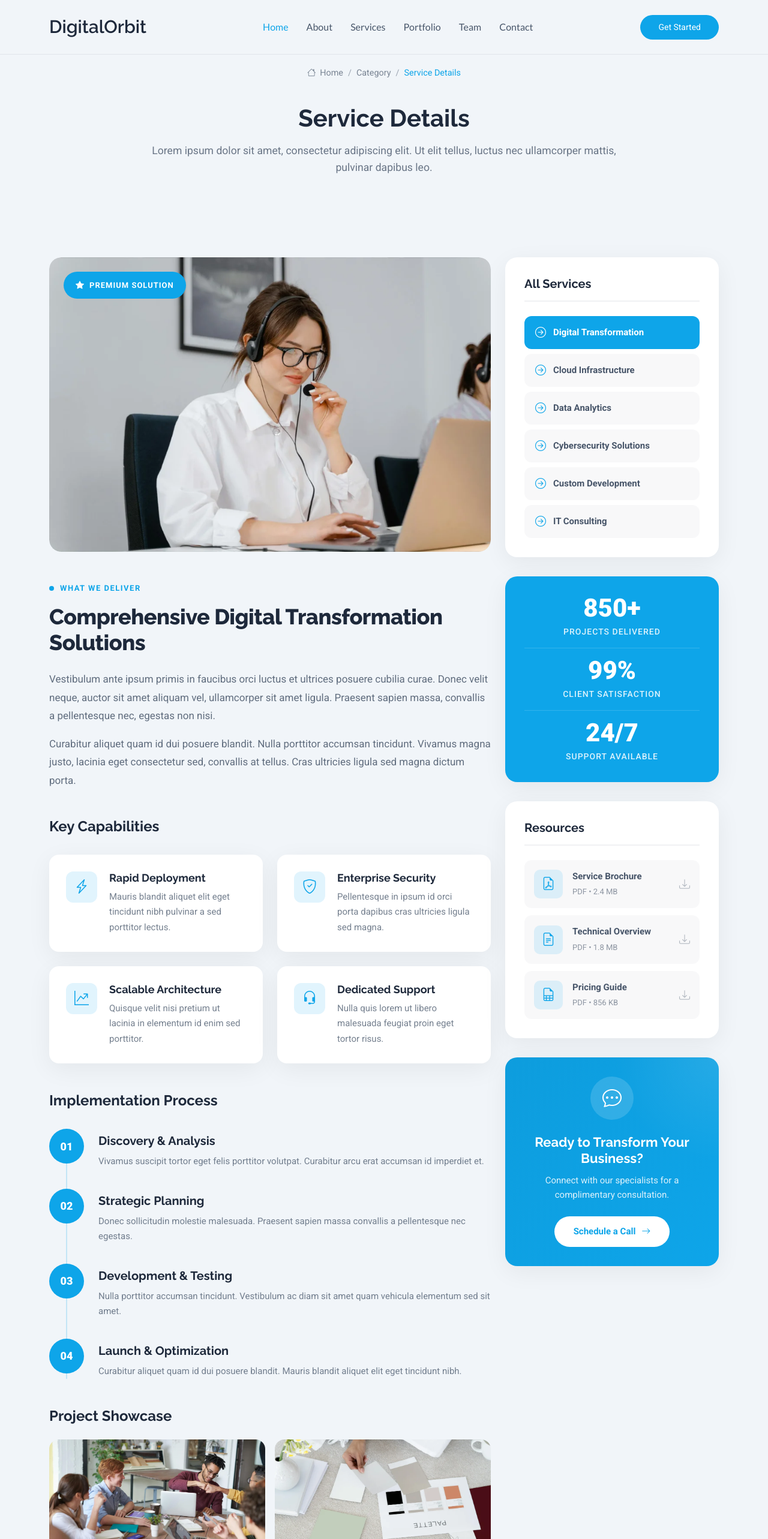
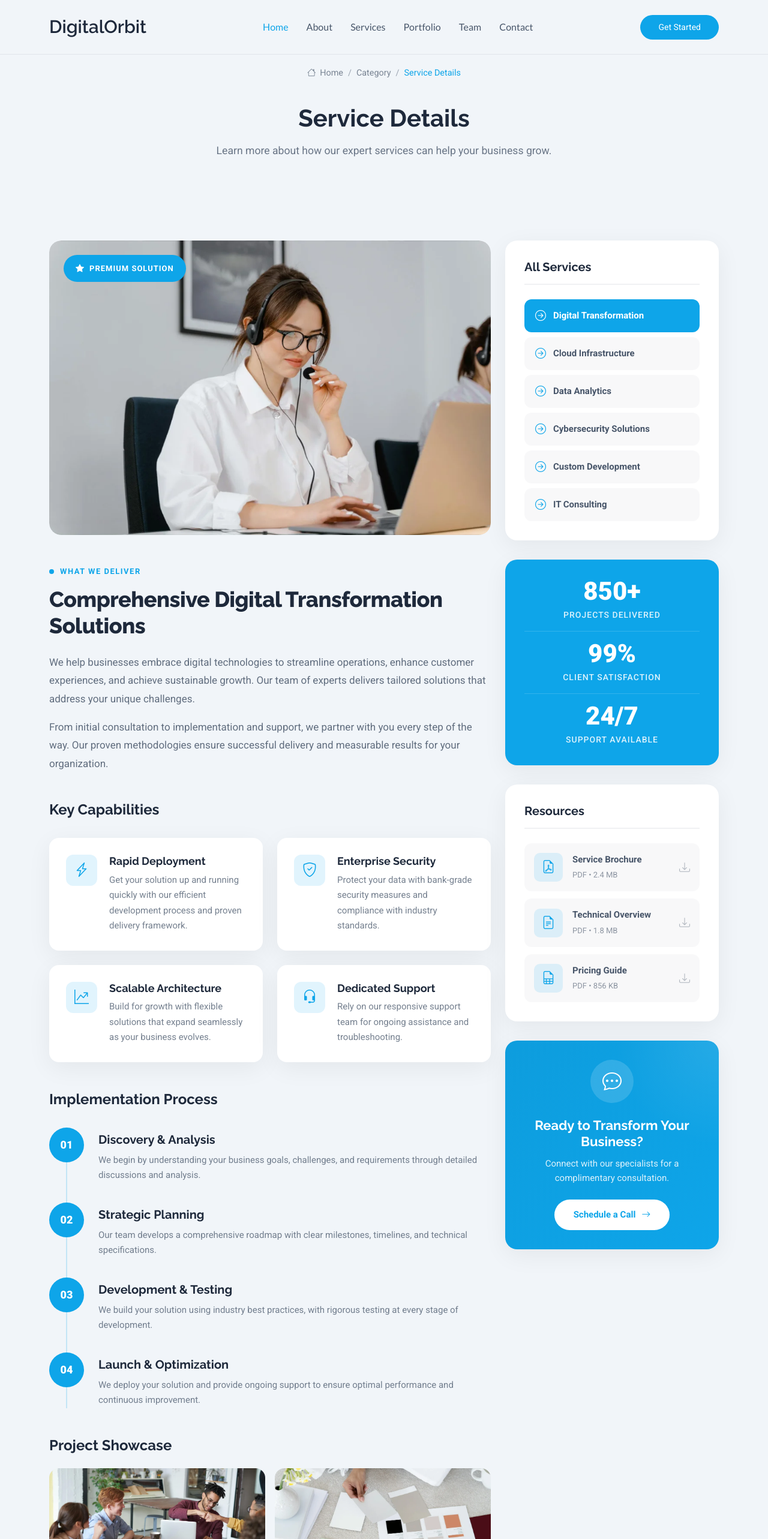
Before and after one commit to qamarabbas408/digitalorbit-fe, a Next.js app: page /service-details in a window 1280 px wide. Shown: the top 2566 px of the page at 60% size. Built offline with nearby package versions, Linux system fonts and the light colour scheme; no server answers; the database is empty.

Commit message:
all dumy text replaced with actual

```diff
--- a/src/app/not-found.tsx
+++ b/src/app/not-found.tsx
@@ -27,7 +27,7 @@ export default function NotFound() {
               <span className="error-badge">Oops!</span>
               <h1 className="error-heading">Something Went Wrong</h1>
               <p className="error-text">
-                Lorem ipsum dolor sit amet, consectetur adipiscing elit. Nullam euismod metus vel sem bibendum, a sagittis arcu posuere. Phasellus vehicula ipsum non massa fermentum.
+                The page you're looking for doesn't exist or has been moved. Let's get you back on track.
               </p>
 
               <div className="action-buttons">
--- a/src/app/portfolio-details/page.tsx
+++ b/src/app/portfolio-details/page.tsx
@@ -16,7 +16,7 @@ export default function PortfolioDetailsPage() {
         </div>
         <div className="title-wrapper">
           <h1>Portfolio Details</h1>
-          <p>Lorem ipsum dolor sit amet, consectetur adipiscing elit. Ut elit tellus, luctus nec ullamcorper mattis, pulvinar dapibus leo.</p>
+          <p>Explore our recent work and see how we transform ideas into digital reality.</p>
         </div>
       </div>{/* End Page Title */}
 
@@ -68,7 +68,7 @@ export default function PortfolioDetailsPage() {
                   <span>Web Application</span>
                 </div>
                 <h1 className="project-title">Creative Digital Experience Platform</h1>
-                <p className="project-excerpt">Pellentesque habitant morbi tristique senectus et netus et malesuada fames ac turpis egestas. Vestibulum tortor quam, feugiat vitae ultricies eget.</p>
+                <p className="project-excerpt">A comprehensive digital platform designed to deliver exceptional user experiences with cutting-edge technology and intuitive design.</p>
                 <div className="meta-grid">
                   <div className="meta-item">
                     <span className="meta-label">Client</span>
@@ -127,9 +127,9 @@ export default function PortfolioDetailsPage() {
                     <span className="block-icon"><i className="bi bi-file-text"></i></span>
                     <h3>Project Overview</h3>
                   </div>
-                  <p className="lead-text">Curabitur aliquet quam id dui posuere blandit. Nulla porttitor accumsan tincidunt. Praesent sapien massa, convallis a pellentesque nec, egestas non nisi.</p>
-                  <p>Sed porttitor lectus nibh. Cras ultricies ligula sed magna dictum porta. Vivamus suscipit tortor eget felis porttitor volutpat. Curabitur non nulla sit amet nisl tempus convallis quis ac lectus. Proin eget tortor risus. Curabitur aliquet quam id dui posuere blandit.</p>
-                  <p>Mauris blandit aliquet elit, eget tincidunt nibh pulvinar a. Vestibulum ac diam sit amet quam vehicula elementum sed sit amet dui. Curabitur arcu erat, accumsan id imperdiet et, porttitor at sem.</p>
+                  <p className="lead-text">We developed a complete digital solution that streamlined operations, improved user engagement, and delivered measurable business results for our client.</p>
+                  <p>The project involved building a scalable architecture using modern technologies. We focused on creating an intuitive user interface while ensuring robust backend functionality. Regular testing and iterative improvements ensured the final product exceeded expectations.</p>
+                  <p>Our team worked closely with stakeholders to understand their unique requirements and delivered a solution that addressed their specific challenges while preparing them for future growth.</p>
                 </div>
 
                 <div className="challenge-solution" data-aos="fade-up" data-aos-delay="200">
@@ -140,7 +140,7 @@ export default function PortfolioDetailsPage() {
                           <i className="bi bi-puzzle"></i>
                         </div>
                         <h4>The Challenge</h4>
-                        <p>Vestibulum ante ipsum primis in faucibus orci luctus et ultrices posuere cubilia curae. Donec velit neque, auctor sit amet aliquam vel.</p>
+                        <p>The client needed a unified platform to manage multiple business processes while ensuring seamless integration with existing systems.</p>
                       </div>
                     </div>
                     <div className="col-md-6">
@@ -149,7 +149,7 @@ export default function PortfolioDetailsPage() {
                           <i className="bi bi-check2-circle"></i>
                         </div>
                         <h4>Our Solution</h4>
-                        <p>Nulla quis lorem ut libero malesuada feugiat. Proin eget tortor risus. Cras ultricies ligula sed magna dictum porta mauris.</p>
+                        <p>We built a custom solution with modular architecture, enabling easy scaling and integration while maintaining high performance.</p>
                       </div>
                     </div>
                   </div>
--- a/src/app/service-details/page.tsx
+++ b/src/app/service-details/page.tsx
@@ -16,7 +16,7 @@ export default function ServiceDetailsPage() {
         </div>
         <div className="title-wrapper">
           <h1>Service Details</h1>
-          <p>Lorem ipsum dolor sit amet, consectetur adipiscing elit. Ut elit tellus, luctus nec ullamcorper mattis, pulvinar dapibus leo.</p>
+          <p>Learn more about how our expert services can help your business grow.</p>
         </div>
       </div>{/* End Page Title */}
 
@@ -42,8 +42,8 @@ export default function ServiceDetailsPage() {
                   <span>What We Deliver</span>
                 </div>
                 <h2>Comprehensive Digital Transformation Solutions</h2>
-                <p>Vestibulum ante ipsum primis in faucibus orci luctus et ultrices posuere cubilia curae. Donec velit neque, auctor sit amet aliquam vel, ullamcorper sit amet ligula. Praesent sapien massa, convallis a pellentesque nec, egestas non nisi.</p>
-                <p>Curabitur aliquet quam id dui posuere blandit. Nulla porttitor accumsan tincidunt. Vivamus magna justo, lacinia eget consectetur sed, convallis at tellus. Cras ultricies ligula sed magna dictum porta.</p>
+                <p>We help businesses embrace digital technologies to streamline operations, enhance customer experiences, and achieve sustainable growth. Our team of experts delivers tailored solutions that address your unique challenges.</p>
+                <p>From initial consultation to implementation and support, we partner with you every step of the way. Our proven methodologies ensure successful delivery and measurable results for your organization.</p>
               </div>
 
               {/* Key Features */}
@@ -57,7 +57,7 @@ export default function ServiceDetailsPage() {
                       </div>
                       <div className="feature-content">
                         <h4>Rapid Deployment</h4>
-                        <p>Mauris blandit aliquet elit eget tincidunt nibh pulvinar a sed porttitor lectus.</p>
+                        <p>Get your solution up and running quickly with our efficient development process and proven delivery framework.</p>
                       </div>
                     </div>
                   </div>
@@ -68,7 +68,7 @@ export default function ServiceDetailsPage() {
                       </div>
                       <div className="feature-content">
                         <h4>Enterprise Security</h4>
-                        <p>Pellentesque in ipsum id orci porta dapibus cras ultricies ligula sed magna.</p>
+                        <p>Protect your data with bank-grade security measures and compliance with industry standards.</p>
                       </div>
                     </div>
                   </div>
@@ -79,7 +79,7 @@ export default function ServiceDetailsPage() {
                       </div>
                       <div className="feature-content">
                         <h4>Scalable Architecture</h4>
-                        <p>Quisque velit nisi pretium ut lacinia in elementum id enim sed porttitor.</p>
+                        <p>Build for growth with flexible solutions that expand seamlessly as your business evolves.</p>
                       </div>
                     </div>
                   </div>
@@ -90,7 +90,7 @@ export default function ServiceDetailsPage() {
                       </div>
                       <div className="feature-content">
                         <h4>Dedicated Support</h4>
-                        <p>Nulla quis lorem ut libero malesuada feugiat proin eget tortor risus.</p>
+                        <p>Rely on our responsive support team for ongoing assistance and troubleshooting.</p>
                       </div>
                     </div>
                   </div>
@@ -105,28 +105,28 @@ export default function ServiceDetailsPage() {
                     <div className="process-number">01</div>
                     <div className="process-content">
                       <h4>Discovery &amp; Analysis</h4>
-                      <p>Vivamus suscipit tortor eget felis porttitor volutpat. Curabitur arcu erat accumsan id imperdiet et.</p>
+                      <p>We begin by understanding your business goals, challenges, and requirements through detailed discussions and analysis.</p>
                     </div>
                   </div>
                   <div className="process-item">
                     <div className="process-number">02</div>
                     <div className="process-content">
                       <h4>Strategic Planning</h4>
-                      <p>Donec sollicitudin molestie malesuada. Praesent sapien massa convallis a pellentesque nec egestas.</p>
+                      <p>Our team develops a comprehensive roadmap with clear milestones, timelines, and technical specifications.</p>
                     </div>
                   </div>
                   <div className="process-item">
                     <div className="process-number">03</div>
                     <div className="process-content">
                       <h4>Development &amp; Testing</h4>
-                      <p>Nulla porttitor accumsan tincidunt. Vestibulum ac diam sit amet quam vehicula elementum sed sit amet.</p>
+                      <p>We build your solution using industry best practices, with rigorous testing at every stage of development.</p>
                     </div>
                   </div>
                   <div className="process-item">
                     <div className="process-number">04</div>
                     <div className="process-content">
                       <h4>Launch &amp; Optimization</h4>
-                      <p>Curabitur aliquet quam id dui posuere blandit. Mauris blandit aliquet elit eget tincidunt nibh.</p>
+                      <p>We deploy your solution and provide ongoing support to ensure optimal performance and continuous improvement.</p>
                     </div>
                   </div>
                 </div>
--- a/src/app/starter-page/page.tsx
+++ b/src/app/starter-page/page.tsx
@@ -16,7 +16,7 @@ export default function StarterPagePage() {
         </div>
         <div className="title-wrapper">
           <h1>Starter Page</h1>
-          <p>Lorem ipsum dolor sit amet, consectetur adipiscing elit. Ut elit tellus, luctus nec ullamcorper mattis, pulvinar dapibus leo.</p>
+          <p>A clean slate for your custom content. Build something unique for your business.</p>
         </div>
       </div>{/* End Page Title */}
 
@@ -24,12 +24,12 @@ export default function StarterPagePage() {
       <section id="starter-section" className="starter-section section">
         {/* Section Title */}
         <div className="container section-title" data-aos="fade-up">
-          <h2>Starter Section</h2>
-          <p>Necessitatibus eius consequatur ex aliquid fuga eum quidem sint consectetur velit</p>
+          <h2>Getting Started</h2>
+          <p>Begin your journey with us and transform your digital presence</p>
         </div>{/* End Section Title */}
 
         <div className="container" data-aos="fade-up">
-          <p>Use this page as a starter for your own custom pages.</p>
+          <p>This is a placeholder page. Contact us to discuss your custom project requirements and let us bring your vision to life.</p>
         </div>
       </section>{/* /Starter Section Section */}
     </>
--- a/src/app/terms/page.tsx
+++ b/src/app/terms/page.tsx
@@ -48,13 +48,13 @@ export default function TermsPage() {
                 <div className="article-number">01</div>
                 <div className="article-content">
                   <h3>Acceptance of Terms</h3>
-                  <p>Lorem ipsum dolor sit amet, consectetur adipiscing elit. Sed do eiusmod tempor incididunt ut labore et dolore magna aliqua. Ut enim ad minim veniam, quis nostrud exercitation ullamco laboris.</p>
+                  <p>By accessing and using our website and services, you accept and agree to be bound by the terms and provision of this agreement. If you do not agree to abide by these terms, please do not use this service.</p>
                   <div className="highlight-card info">
                     <div className="card-icon">
                       <i className="bi bi-lightbulb"></i>
                     </div>
                     <div className="card-text">
-                      <p>Lorem ipsum dolor sit amet, consectetur adipiscing elit. Sed porttitor lectus nibh.</p>
+                      <p>Please read these terms carefully before using our services. Your continued use indicates acceptance of these terms.</p>
                     </div>
                   </div>
                 </div>
@@ -65,7 +65,7 @@ export default function TermsPage() {
                 <div className="article-number">02</div>
                 <div className="article-content">
                   <h3>Intellectual Property Rights</h3>
-                  <p>Nulla porttitor accumsan tincidunt. Curabitur aliquet quam id dui posuere blandit. Vestibulum ac diam sit amet quam vehicula elementum sed sit amet dui.</p>
+                  <p>All content, designs, graphics, logos, and other materials on our website are the intellectual property of Digital Orbits. Unauthorized reproduction, distribution, or modification is strictly prohibited.</p>
                   <div className="checklist">
                     <div className="check-item">
                       <i className="bi bi-check2-circle"></i>
@@ -92,14 +92,14 @@ export default function TermsPage() {
                 <div className="article-number">03</div>
                 <div className="article-content">
                   <h3>User Account Responsibilities</h3>
-                  <p>Praesent sapien massa, convallis a pellentesque nec, egestas non nisi. Curabitur arcu erat, accumsan id imperdiet et, porttitor at sem.</p>
+                  <p>You are responsible for maintaining the confidentiality of your account credentials and for all activities that occur under your account. Please notify us immediately of any unauthorized access.</p>
                   <div className="highlight-card warning">
                     <div className="card-icon">
                       <i className="bi bi-shield-exclamation"></i>
                     </div>
                     <div className="card-text">
                       <h5>Security Reminder</h5>
-                      <p>Donec sollicitudin molestie malesuada. Curabitur non nulla sit amet nisl tempus convallis quis ac lectus.</p>
+                      <p>Never share your password with third parties. Use strong, unique passwords and enable two-factor authentication when available.</p>
                     </div>
                   </div>
                 </div>
@@ -110,7 +110,7 @@ export default function TermsPage() {
                 <div className="article-number">04</div>
                 <div className="article-content">
                   <h3>Usage Restrictions</h3>
-                  <p>Vivamus magna justo, lacinia eget consectetur sed, convallis at tellus. Proin eget tortor risus cras ultricies ligula sed magna dictum porta.</p>
+                  <p>You agree not to use our services for any unlawful purpose or in any way that could damage, disable, or impair our platform. The following activities are strictly prohibited:</p>
                   <div className="restrictions-grid">
                     <div className="restriction-card">
                       <i className="bi bi-slash-circle"></i>
@@ -137,17 +137,17 @@ export default function TermsPage() {
                 <div className="article-number">05</div>
                 <div className="article-content">
                   <h3>Disclaimer of Warranties</h3>
-                  <p>Mauris blandit aliquet elit, eget tincidunt nibh pulvinar a. Nulla quis lorem ut libero malesuada feugiat. Pellentesque in ipsum id orci porta dapibus.</p>
+                  <p>Our services are provided "as is" without any warranties, express or implied. We do not guarantee that our services will be uninterrupted, secure, or error-free.</p>
                   <div className="disclaimer-panel">
                     <div className="panel-header">
                       <i className="bi bi-info-lg"></i>
                       <span>Service Limitations</span>
                     </div>
                     <ul className="panel-list">
-                      <li>Vestibulum ante ipsum primis in faucibus orci</li>
-                      <li>Donec velit neque, auctor sit amet aliquam vel</li>
-                      <li>Nulla porttitor accumsan tincidunt curabitur</li>
-                      <li>Praesent sapien massa convallis pellentesque</li>
+                      <li>Services may experience occasional downtime for maintenance</li>
+                      <li>We strive for accuracy but cannot guarantee all content is current</li>
+                      <li>User assumes responsibility for how they use our services</li>
+                      <li>Third-party integrations are subject to their own terms</li>
                     </ul>
                   </div>
                 </div>
@@ -158,7 +158,7 @@ export default function TermsPage() {
                 <div className="article-number">06</div>
                 <div className="article-content">
                   <h3>Limitation of Liability</h3>
-                  <p>Curabitur aliquet quam id dui posuere blandit. Vestibulum ante ipsum primis in faucibus orci luctus et ultrices posuere cubilia curae donec velit neque.</p>
+                  <p>Digital Orbits shall not be liable for any indirect, incidental, special, or consequential damages arising from your use of our services. Our total liability is limited to the amount paid for services.</p>
                 </div>
               </article>
 
@@ -167,7 +167,7 @@ export default function TermsPage() {
                 <div className="article-number">07</div>
                 <div className="article-content">
                   <h3>Indemnification Clause</h3>
-                  <p>Quisque velit nisi, pretium ut lacinia in, elementum id enim. Sed porttitor lectus nibh. Vivamus suscipit tortor eget felis porttitor volutpat.</p>
+                  <p>You agree to indemnify and hold Digital Orbits harmless from any claims, damages, or expenses arising from your use of our services or violation of these terms.</p>
                 </div>
               </article>
 
@@ -176,7 +176,7 @@ export default function TermsPage() {
                 <div className="article-number">08</div>
                 <div className="article-content">
                   <h3>Account Termination</h3>
-                  <p>Pellentesque in ipsum id orci porta dapibus. Curabitur non nulla sit amet nisl tempus convallis quis ac lectus. Lorem ipsum dolor sit amet consectetur adipiscing.</p>
+                  <p>We reserve the right to suspend or terminate your account at any time for violation of these terms. You may also cancel your account at any time by contacting us.</p>
                 </div>
               </article>
 
@@ -185,7 +185,7 @@ export default function TermsPage() {
                 <div className="article-number">09</div>
                 <div className="article-content">
                   <h3>Applicable Jurisdiction</h3>
-                  <p>Donec sollicitudin molestie malesuada. Nulla quis lorem ut libero malesuada feugiat. Cras ultricies ligula sed magna dictum porta vestibulum ac diam.</p>
+                  <p>These terms shall be governed by and construed in accordance with the laws of Pakistan. Any disputes arising shall be subject to the exclusive jurisdiction of Pakistani courts.</p>
                 </div>
               </article>
 
@@ -194,13 +194,13 @@ export default function TermsPage() {
                 <div className="article-number">10</div>
                 <div className="article-content">
                   <h3>Terms Modifications</h3>
-                  <p>Proin eget tortor risus. Curabitur arcu erat, accumsan id imperdiet et, porttitor at sem. Vivamus magna justo lacinia eget consectetur sed convallis tellus.</p>
+                  <p>We reserve the right to modify these terms at any time. Continued use of our services after changes constitutes acceptance of the modified terms.</p>
                   <div className="highlight-card notice">
                     <div className="card-icon">
                       <i className="bi bi-megaphone"></i>
                     </div>
                     <div className="card-text">
-                      <p>Lorem ipsum dolor sit amet, consectetur adipiscing elit vestibulum ante ipsum primis faucibus orci luctus et ultrices posuere cubilia curae.</p>
+                      <p>We will notify users of significant changes via email or prominent notice on our website.</p>
                     </div>
                   </div>
                 </div>
--- a/src/components/sections/About.tsx
+++ b/src/components/sections/About.tsx
@@ -29,10 +29,10 @@ export default function About() {
               <div className="section-subtitle">Who We Are</div>
               <h2>Innovating for Your Success Through Technology</h2>
               <p className="lead-text">
-                Voluptatem accusantium doloremque laudantium, totam rem aperiam, eaque ipsa quae ab illo inventore veritatis et quasi architecto beatae vitae dicta sunt explicabo.
+                We are a forward-thinking digital agency dedicated to transforming businesses through innovative technology solutions. Our team combines creativity with technical expertise to deliver exceptional results.
               </p>
               <p className="mb-4 description">
-                Nemo enim ipsam voluptatem quia voluptas sit aspernatur aut odit aut fugit, sed quia consequuntur magni dolores eos qui ratione voluptatem sequi nesciunt. Neque porro quisquam est, qui dolorem ipsum quia dolor sit amet, consectetur, adipisci velit.
+                With years of experience in web development, mobile apps, and digital strategy, we help clients navigate the digital landscape with confidence. Every project we undertake is driven by a commitment to quality, innovation, and measurable outcomes.
               </p>
               <div className="features-grid">
                 <div className="feature-card">
--- a/src/components/sections/Services.tsx
+++ b/src/components/sections/Services.tsx
@@ -44,7 +44,7 @@ export default function Services() {
     <section id="services" className="services section">
       <div className="container section-title" data-aos="fade-up">
         <h2>Services</h2>
-        <p>Necessitatibus eius consequatur ex aliquid fuga eum quidem sint consectetur velit</p>
+        <p>Expert solutions tailored to transform your digital presence and drive business growth</p>
       </div>
 
       <div className="container" data-aos="fade-up" data-aos-delay="100">
```
Also changed, not shown: src/components/sections/WhyUs.tsx (+8 -8 lines).
